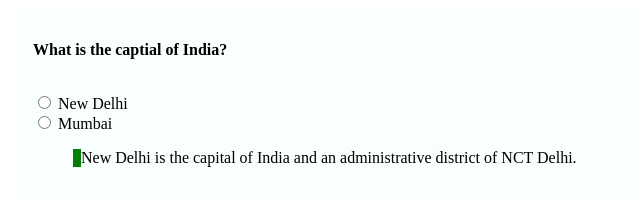
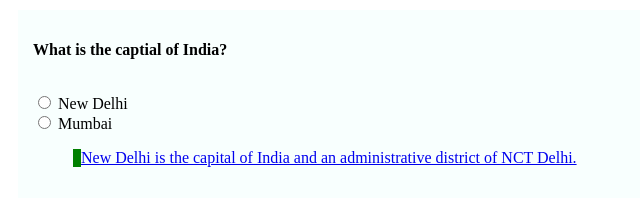
Before and after one commit to acciojob/trivia-prajwalh02, a website: page main.html in a window 1280 px wide. Shown: the whole page, without its empty margins (0-640 px from the left). Drawn offline with Linux system fonts and the light colour scheme.

Commit message:
created a submission

```diff
--- a/main.html
+++ b/main.html
@@ -19,7 +19,10 @@
 			<input type="radio" id="mumbai">
 			<label for="mumbai">Mumbai</label>
 		</form>
-		<blockquote>New Delhi is the capital of India and an administrative district of NCT Delhi.</blockquote>
+		<blockquote>
+			<a href="</a>">New Delhi is the capital of India and an administrative district of NCT Delhi.
+			</a>
+		</blockquote>
 	</div>
 
     <script type="text/javascript" src="./script.js">
```
